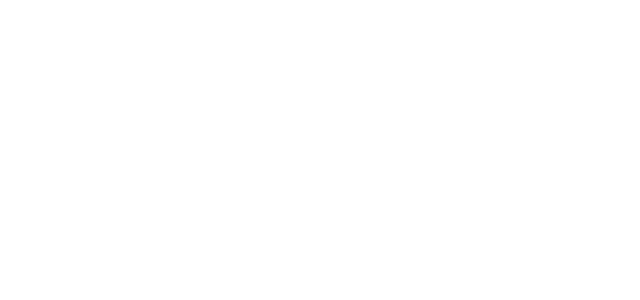
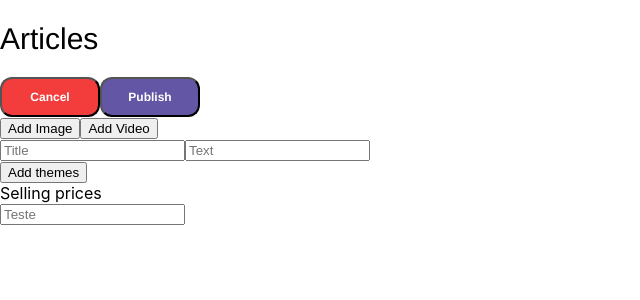
Before and after one commit to lucianofg/Articles, a React (Create React App) app: page /writing in a window 1280 px wide. Before the commit this address had no page. Shown: the top 300 px of the page, without its empty margins (0-640 px from the left). Built offline with nearby package versions, Linux system fonts and the light colour scheme.

Commit message:
Criando a estrutura básica do componente writing

```diff
--- a/src/App.js
+++ b/src/App.js
@@ -7,6 +7,7 @@ function App() {
             <h1>Homepage</h1>
             <p><Link to={"/sign-in"}>"Sign In"</Link></p>
             <p><Link to={"/reading/12"}>"Reading"</Link></p>
+            <p><Link to={"/writing"}>"Writing"</Link></p>
         </div>
     );
 }
--- a/src/components/text-editor.js
+++ b/src/components/text-editor.js
@@ -8,8 +8,8 @@ export default function TextEditor() {
                 <button>Add Video</button>
             </div>
             <div>
-                <input id="title" type="text"/>
-                <textarea></textarea>
+                <input id="title" type="text" placeholder="Title"/>
+                <input id="title" type="text" placeholder="Text"/>
             </div>
         </div>
     )
--- a/src/index.js
+++ b/src/index.js
@@ -7,6 +7,7 @@ import {BrowserRouter, Routes, Route} from "react-router-dom";
 
 import SignIn from "./pages/sign-in";
 import Reading from "./pages/reading";
+import Writing from "./pages/writing";
 
 ReactDOM.render(
     <React.StrictMode>
@@ -17,6 +18,7 @@ ReactDOM.render(
                 <Route path='/reading' element={<Reading />}>
                     <Route path=':article_id' element={<Reading />}/>
                 </Route>
+                <Route path="/writing" element={<Writing />} />
             </Routes>
         </BrowserRouter>
     </React.StrictMode>,
--- a/src/pages/writing.css
+++ b/src/pages/writing.css
@@ -0,0 +1,17 @@
+.writing-top-bar {
+    width: 100%;
+}
+
+.writing-text-editor {
+    width: 100%;
+}
+
+.writing-bottom-area {
+    width: 100%;
+}
+
+.writing-add-themes {
+}
+
+.writing-selling-prices {
+}
--- a/src/pages/writing.js
+++ b/src/pages/writing.js
@@ -0,0 +1,28 @@
+import React from "react";
+import {CancelButton, OkayButton, SignButton} from "../components/buttons";
+import TextEditor from "../components/text-editor";
+import Logo from "../components/logo";
+
+export default function Writing(props) {
+    return (
+        <div>
+            <div className="writing-top-bar">
+                <Logo />
+                <CancelButton text="Cancel" />
+                <SignButton text={"Publish"} />
+            </div>
+            <div className="writing-text-editor">
+                <TextEditor />
+            </div>
+            <div className="writing-bottom-area">
+                <div className="writing-add-themes">
+                    <button>Add themes</button>
+                </div>
+                <div className="writing-selling-prices">
+                    <div>Selling prices</div>
+                    <input type="number" placeholder="Teste"/>
+                </div>
+            </div>
+        </div>
+    )
+}
```
